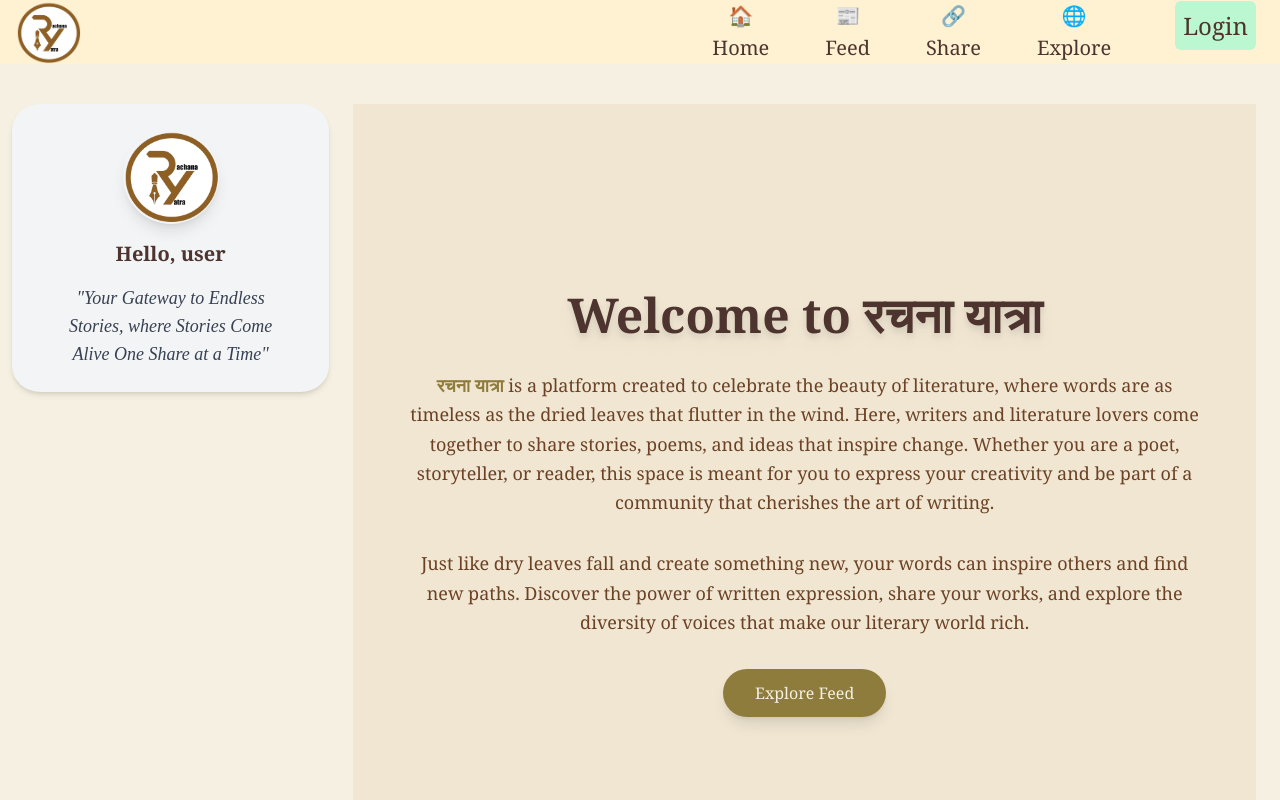
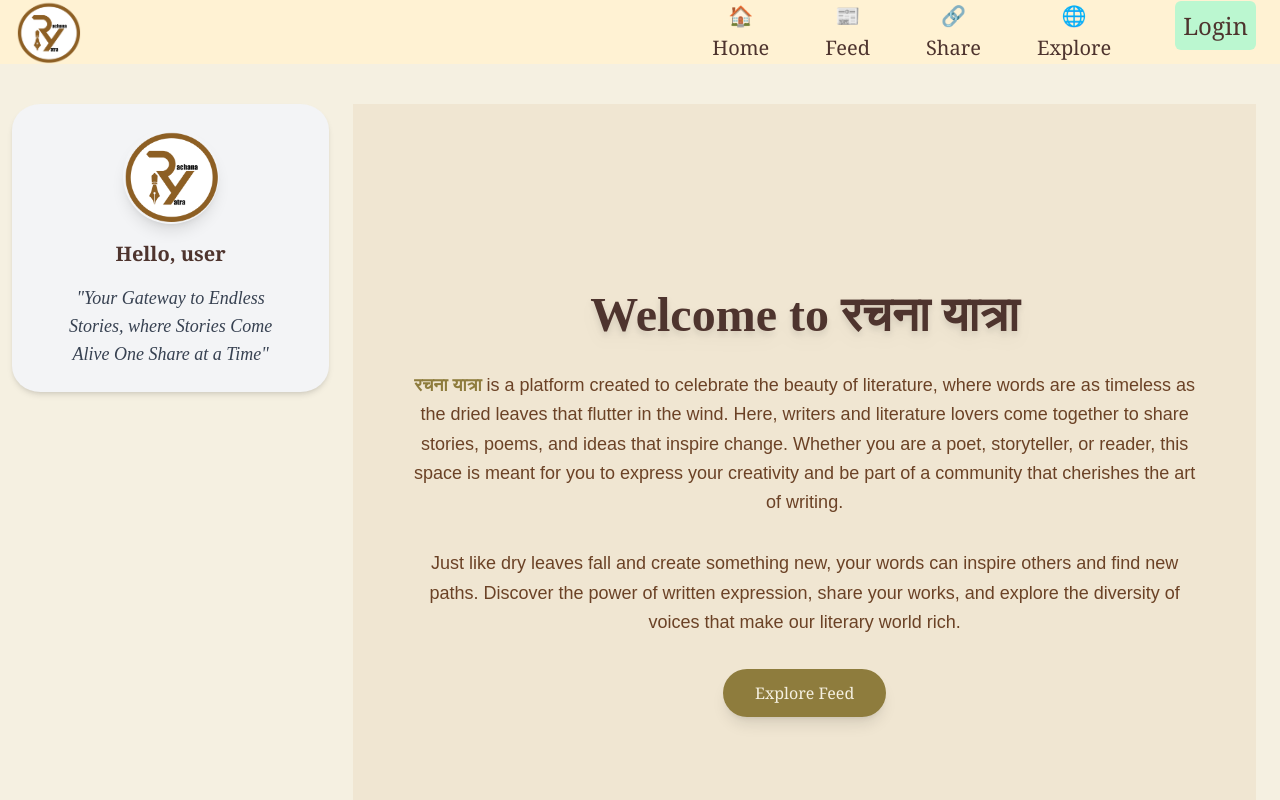
Before and after one commit to Noskathon-Lite/Rachana_Yatra, a React (Vite) app in the folder client/: page / in a window 1280 px wide. Shown: the top 800 px of the page. Built offline with nearby package versions, Linux system fonts and the light colour scheme.

Commit message:
home updated

```diff
--- a/client/src/component/Home.jsx
+++ b/client/src/component/Home.jsx
@@ -3,17 +3,15 @@ import { Link } from "react-router-dom";
 
 function Home() {
   return (
-    <div className="p-8 bg-[#F0E6D2] text-[#6B4226] font-serif min-h-screen flex flex-col justify-center items-center ">
+    <div className="p-8 bg-[#F0E6D2] text-[#6B4226] font-serif min-h-screen flex flex-col justify-center items-center">
       <div className="max-w-4xl text-center space-y-8">
         {/* Title */}
-        <h1 className="text-5xl font-bold text-[#4E342E] drop-shadow-lg">
+        <h1 className="text-5xl font-playfair font-bold text-[#4E342E] drop-shadow-lg">
           Welcome to रचना यात्रा
         </h1>
 
-        {/* Image Section */}
-
         {/* Description */}
-        <p className="text-lg leading-relaxed px-6">
+        <p className="text-lg font-nunito leading-relaxed px-6">
           <span className="font-semibold text-[#8E7C3D]">रचना यात्रा</span> is a
           platform created to celebrate the beauty of literature, where words
           are as timeless as the dried leaves that flutter in the wind. Here,
@@ -23,7 +21,7 @@ function Home() {
           part of a community that cherishes the art of writing.
         </p>
 
-        <p className="text-lg leading-relaxed px-6">
+        <p className="text-lg font-nunito leading-relaxed px-6">
           Just like dry leaves fall and create something new, your words can
           inspire others and find new paths. Discover the power of written
           expression, share your works, and explore the diversity of voices that
--- a/client/tailwind.config.js
+++ b/client/tailwind.config.js
@@ -8,6 +8,8 @@ module.exports = {
         custom: ['Poppins', 'sans-serif'], // Poppins font
         merriweather: ['Merriweather', 'serif'],
         playfair: ['Playfair Display', 'serif'],
+        robotoslab: ['Roboto Slab', 'serif'],
+        nunito: ['Nunito', 'sans-serif'],
       },
     },
   },
```
